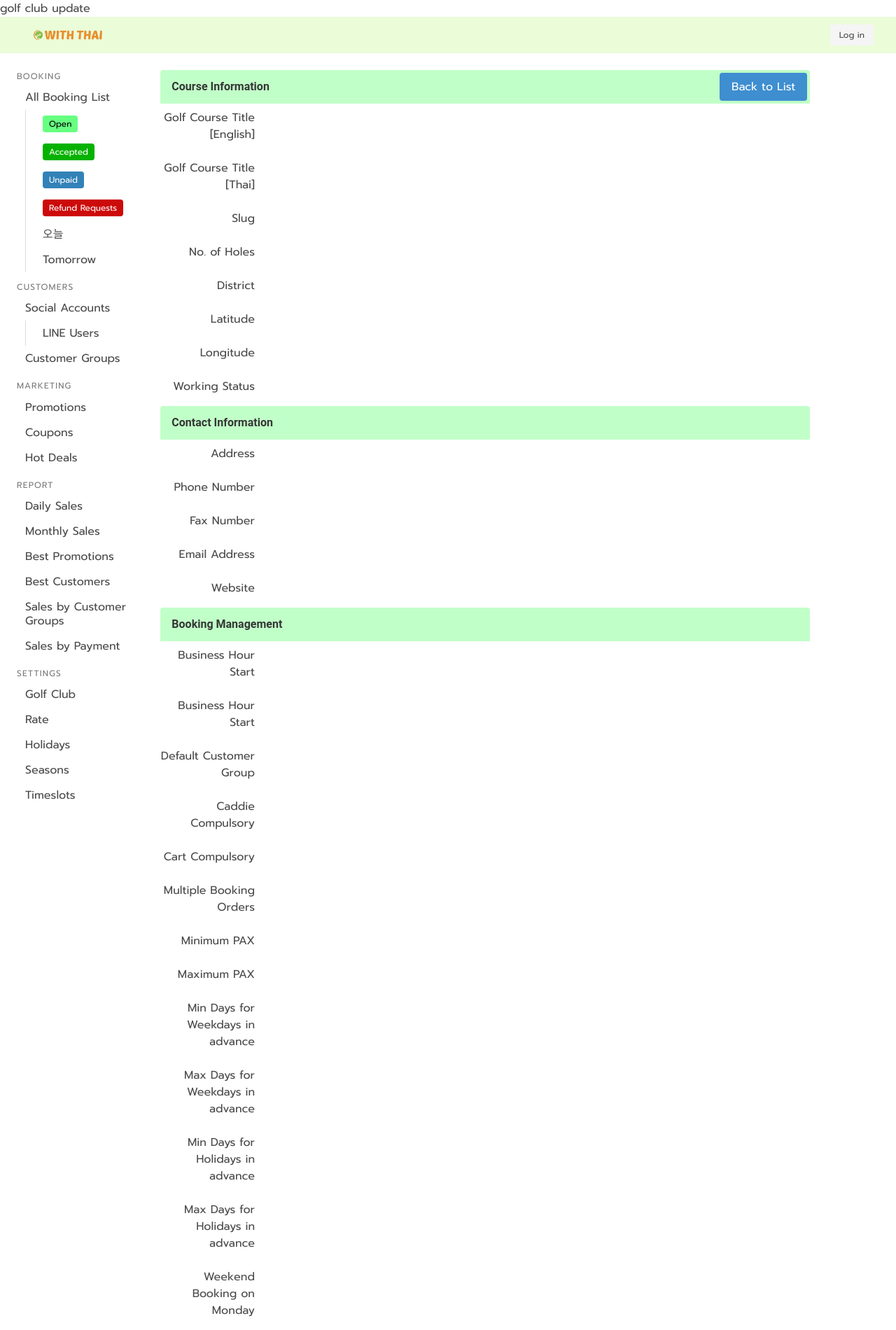
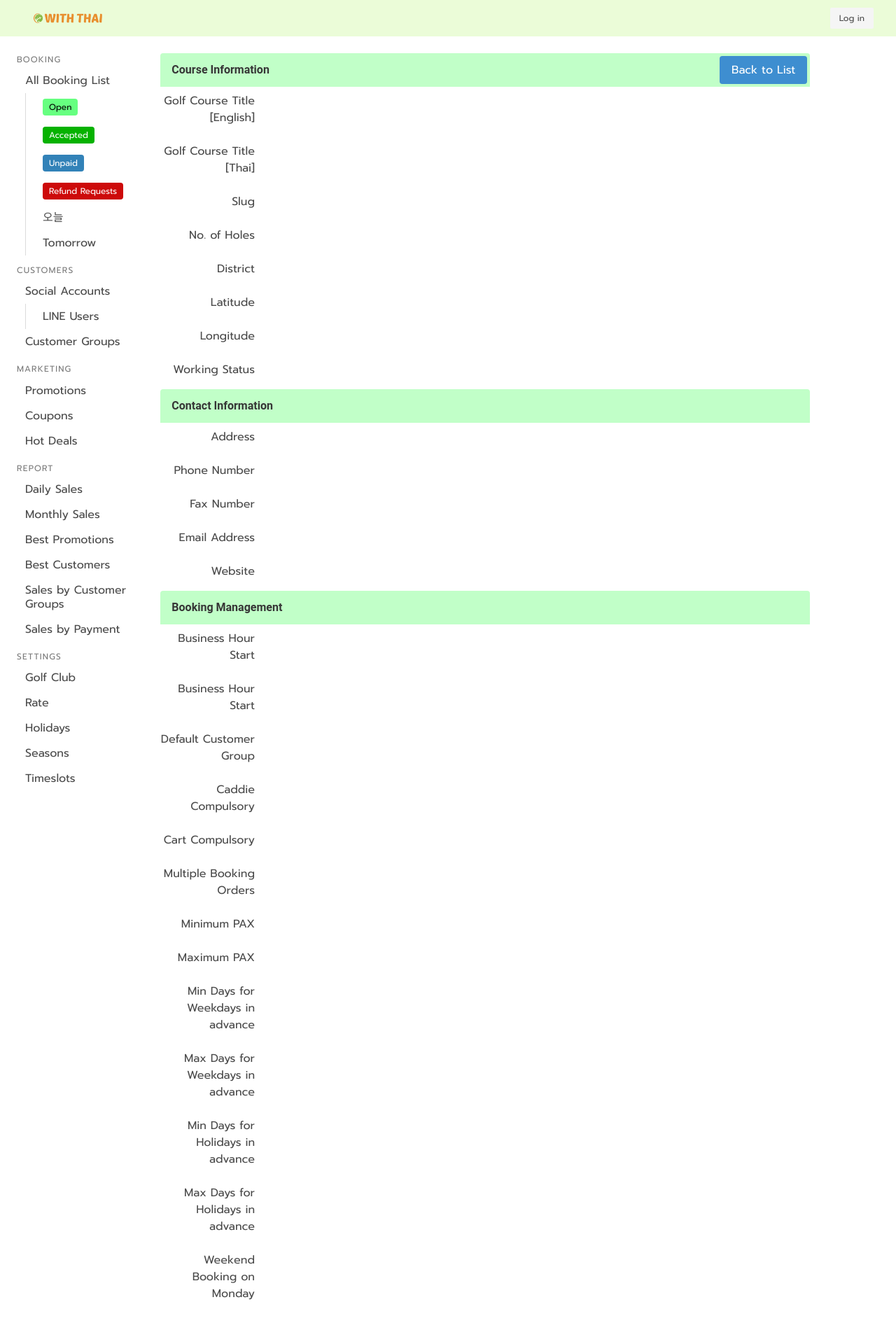
Before and after one commit to pincoin/withthai-chatbot-golf, a Django app: template console/templates/console/golf_club_update.html in a window 1280 px wide. Shown: the whole page at 70% size. After the commit the page ends 1857 px from the top, so only its background shows below. Run offline with Django 3.2, Linux system fonts and the light colour scheme; the template is opened without the code that fills it, so the values that code supplies are empty; parts of the project's set-up code (start-up, migrations or seed data) failed here and were passed over; some libraries are stand-ins or nearby versions; some web fonts are replaced.

Commit message:
golf club update view template

```diff
--- a/console/templates/console/golf_club_update.html
+++ b/console/templates/console/golf_club_update.html
@@ -1,6 +1,3 @@
-golf club update
-
-
 {% extends './base.html' %}
 
 {% load i18n static humanize %}
```
